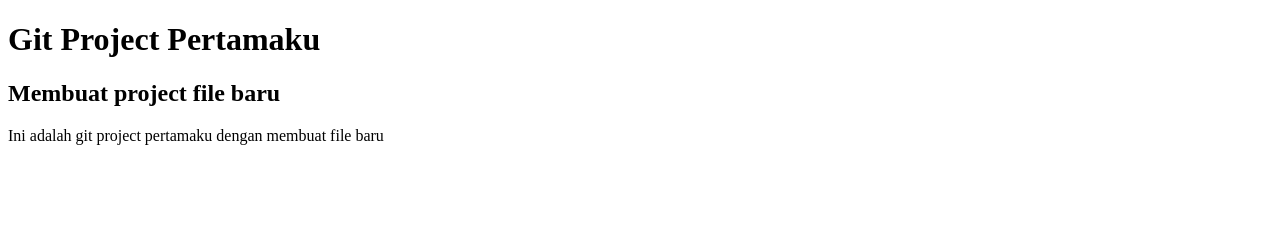
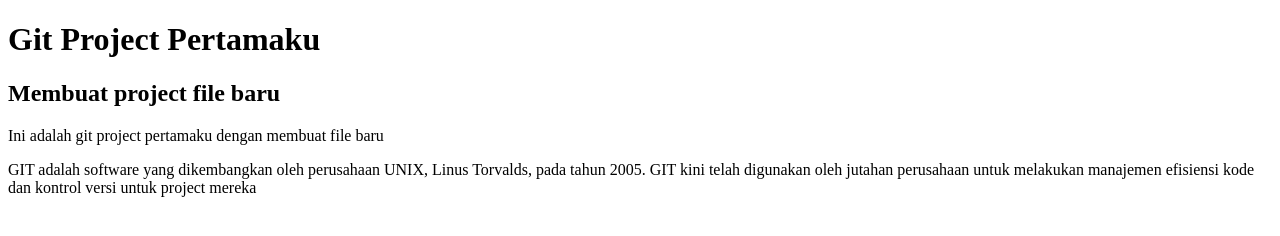
Before and after one commit to HilmiAfifi24/web_git, a plain HTML site: page index.html in a window 1280 px wide. Drawn offline with Linux system fonts and the light colour scheme.

Commit message:
Adding text p

```diff
--- a/index.html
+++ b/index.html
@@ -9,5 +9,8 @@
     <h1>Git Project Pertamaku</h1>
     <h2>Membuat project file baru</h2>
     <p>Ini adalah git project pertamaku dengan membuat file baru</p>
+    <p>GIT adalah software yang dikembangkan oleh perusahaan UNIX, Linus Torvalds, pada tahun 2005.
+        GIT kini telah digunakan oleh jutahan perusahaan untuk melakukan manajemen efisiensi kode dan kontrol versi untuk project mereka
+    </p>
 </body>
 </html>
```
